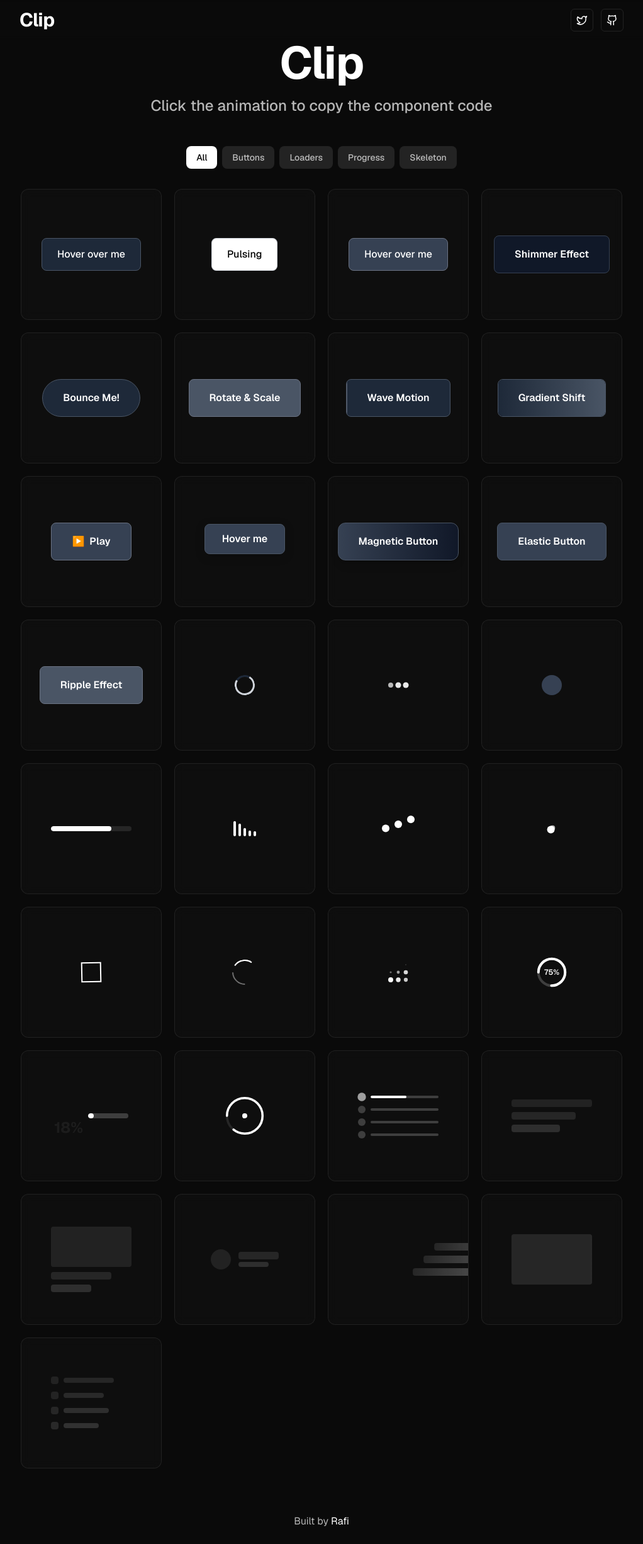
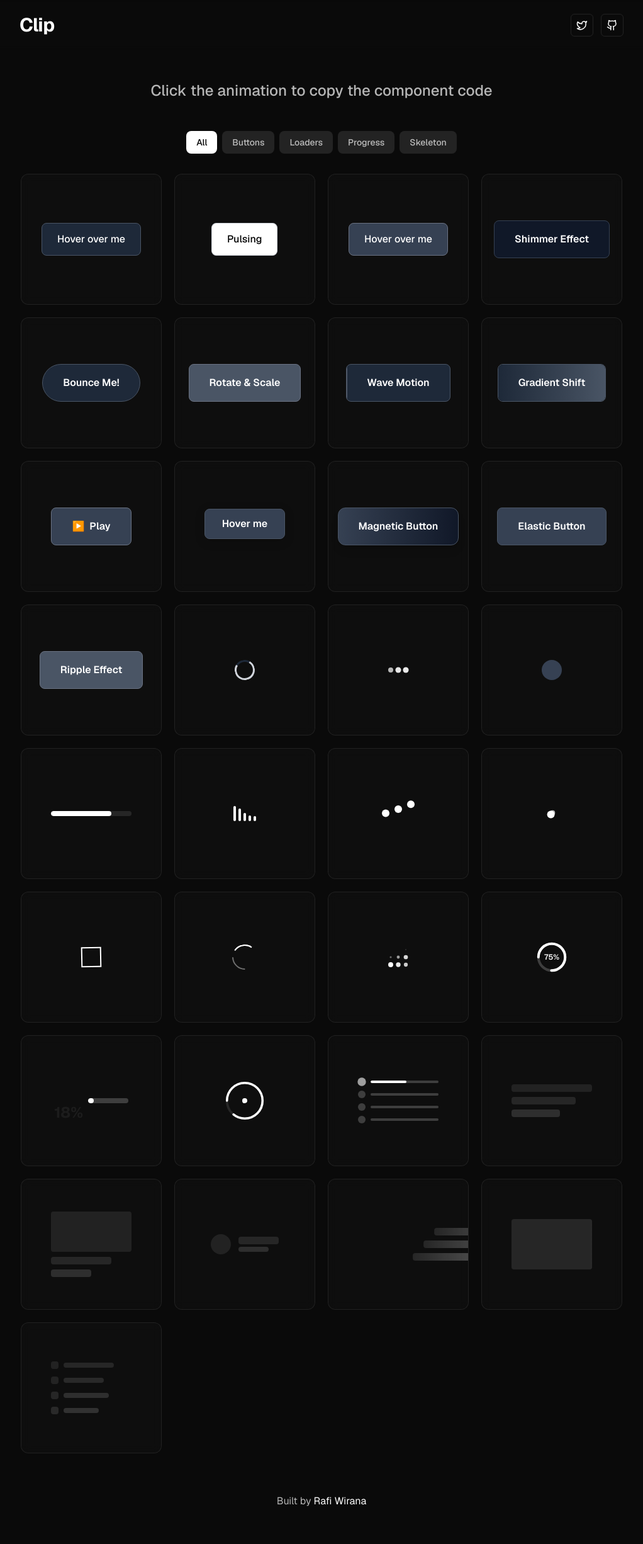
Before and after one commit to ahmadrafidev/ui-clip, a Next.js app: page / in a window 1280 px wide. Shown: the whole page at 63% size, without its empty margins (129-1151 px from the left). After the commit the page ends 2420 px from the top, so only its background shows below. Built offline with nearby package versions, Linux system fonts and the light colour scheme.

Commit message:
make the homepage much cleaner, adjust footer and header

```diff
--- a/components/home-page.tsx
+++ b/components/home-page.tsx
@@ -1208,17 +1208,14 @@ export function HomePage() {
   return (
     <section className="relative flex-1 flex flex-col min-h-0 mx-auto max-w-6xl">
       {/* Hero Section */}
-      <div className="px-4 sm:px-6 lg:px-8 text-center">
-        <h1 className="text-5xl sm:text-6xl md:text-7xl leading-none font-bold tracking-tight text-white mb-4">
-          Clip
+      <div className="px-4 sm:px-6 lg:px-8 text-center py-10 md:py-12">
+        <h1 className="text-white/70 text-xl sm:text-2xl font-medium max-w-2xl mx-auto">
+          Click the animation to copy the component code
         </h1>
-        <p className="text-white/70 text-xl sm:text-2xl font-medium max-w-2xl mx-auto">
-          Click the animation to copy the component code
-        </p>
       </div>
 
       {/* Animation Grid */}
-      <div className="flex-1 px-4 sm:px-6 lg:px-8 py-8 md:py-12">
+      <div className="flex-1 px-4 sm:px-6 lg:px-8 pb-6 md:pb-10">
         <AnimationGrid animations={sampleAnimations} />
       </div>
     </section>
--- a/components/site-footer.tsx
+++ b/components/site-footer.tsx
@@ -5,7 +5,7 @@ export function SiteFooter() {
         <span className="text-sm md:text-base text-foreground/70">
           Built by {""}
           <a href="https://x.com/rafiwiranaa" target="_blank" rel="noreferrer" className="hover:underline text-foreground">
-            Rafi
+            Rafi Wirana
           </a>
         </span>
       </div>
--- a/components/site-header.tsx
+++ b/components/site-header.tsx
@@ -14,7 +14,7 @@ export function SiteHeader(
   const xUrl = `https://x.com/${xHandle.replace(/^@/, "")}`;
   return (
     <header className="sticky top-0 z-50 bg-background/60 backdrop-blur-xs">
-      <div className="mx-auto max-w-5xl px-4 sm:px-6 lg:px-8 h-16 flex items-center justify-between">
+      <div className="mx-auto max-w-5xl px-4 sm:px-6 lg:px-8 h-20 flex items-center justify-between">
         <Brand size="lg" />
         <div className="flex items-center gap-2 sm:gap-3">
           <a
```
